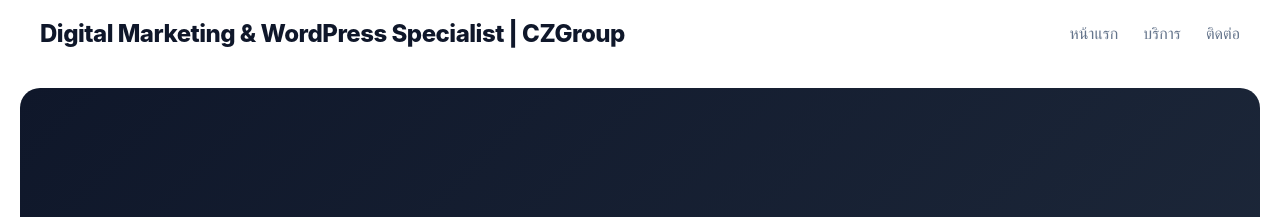
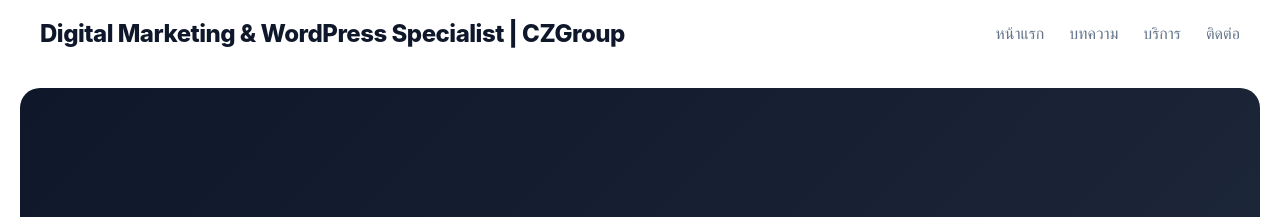
Before and after one commit to Yuukub/yuukub.github.io, a Jekyll site: the page built from index.html, in a window 1280 px wide. Shown: the top 217 px of the page. Built offline with Jekyll 4.4.1, drawn with Linux system fonts in a browser that asks for light colours; the list of posts is cut into pages by our own code.

Commit message:
Update header.html

```diff
--- a/_includes/header.html
+++ b/_includes/header.html
@@ -12,13 +12,16 @@
 
       <ul class="nav-links">
         <li><a href="{{ '/' | relative_url }}">หน้าแรก</a></li>
+
+        <li><a href="{{ '/blog/' | relative_url }}">บทความ</a></li>
+
         <li><a href="{{ '/' | relative_url }}#services">บริการ</a></li>
         <li><a href="mailto:{{ site.author.email }}">ติดต่อ</a></li>
       </ul>
     </div>
   </nav>
 
-  {% if page.url == "/" %}
+  {% if page.url == "/" or page.url == "/index.html" %}
   <section class="hero">
     <div class="container-full">
       <h1>{{ site.author_name | default: "Professional Digital Specialist" }}</h1>
```
